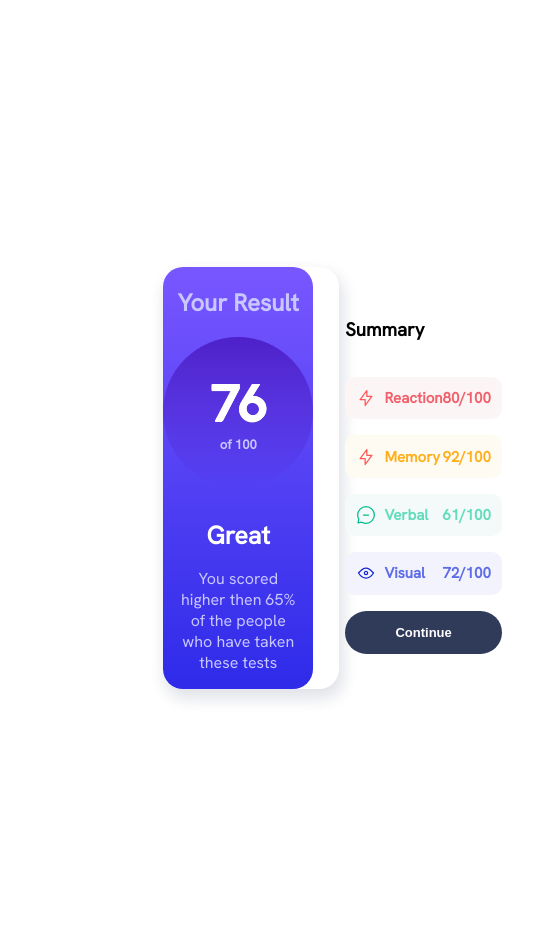
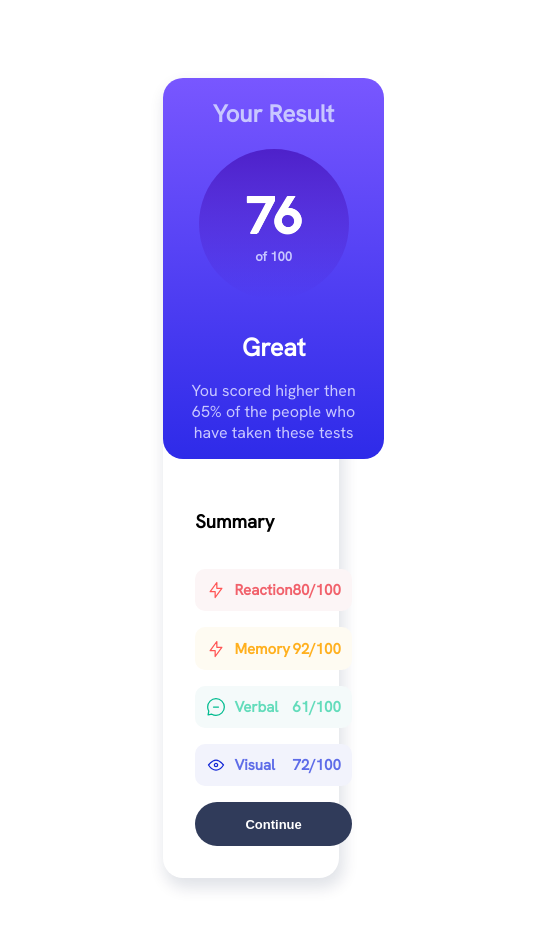
Before and after one commit to MuriithiKibata/Frontend-Mentor, a plain HTML site: page Day1/index.html in a window 390 px wide. Shown: the whole page, 534 px wide, since content can reach past the window. Drawn offline with Linux system fonts and the light colour scheme.

Commit message:
Day1 Completed

```diff
--- a/Day1/styles.css
+++ b/Day1/styles.css
@@ -30,6 +30,7 @@ h2{
     display: grid;
     grid-template-columns: 1fr 1fr;
     box-shadow: 3px 8px 15px 2px rgba(0, 24, 64, 0.12);
+
 }
 
 .score__card {
@@ -82,11 +83,13 @@ h2{
     flex-direction: column;
     gap: 1rem;
     padding: 2rem;
+    /* background-color: red; */
 }
 
 .row__container {
     display: grid;
     gap: 1rem;
+
 }
 
 .row {
@@ -142,3 +145,10 @@ h2{
   background-color: rgb(252, 245, 246);
   color: rgb(241, 97, 107)
 }
+
+
+@media (max-width: 1024px) {
+    .card__container {
+        grid-template-columns: 1fr;
+    }
+}
```
Also changed, not shown: Day1/index.html (+1 -1 lines).
